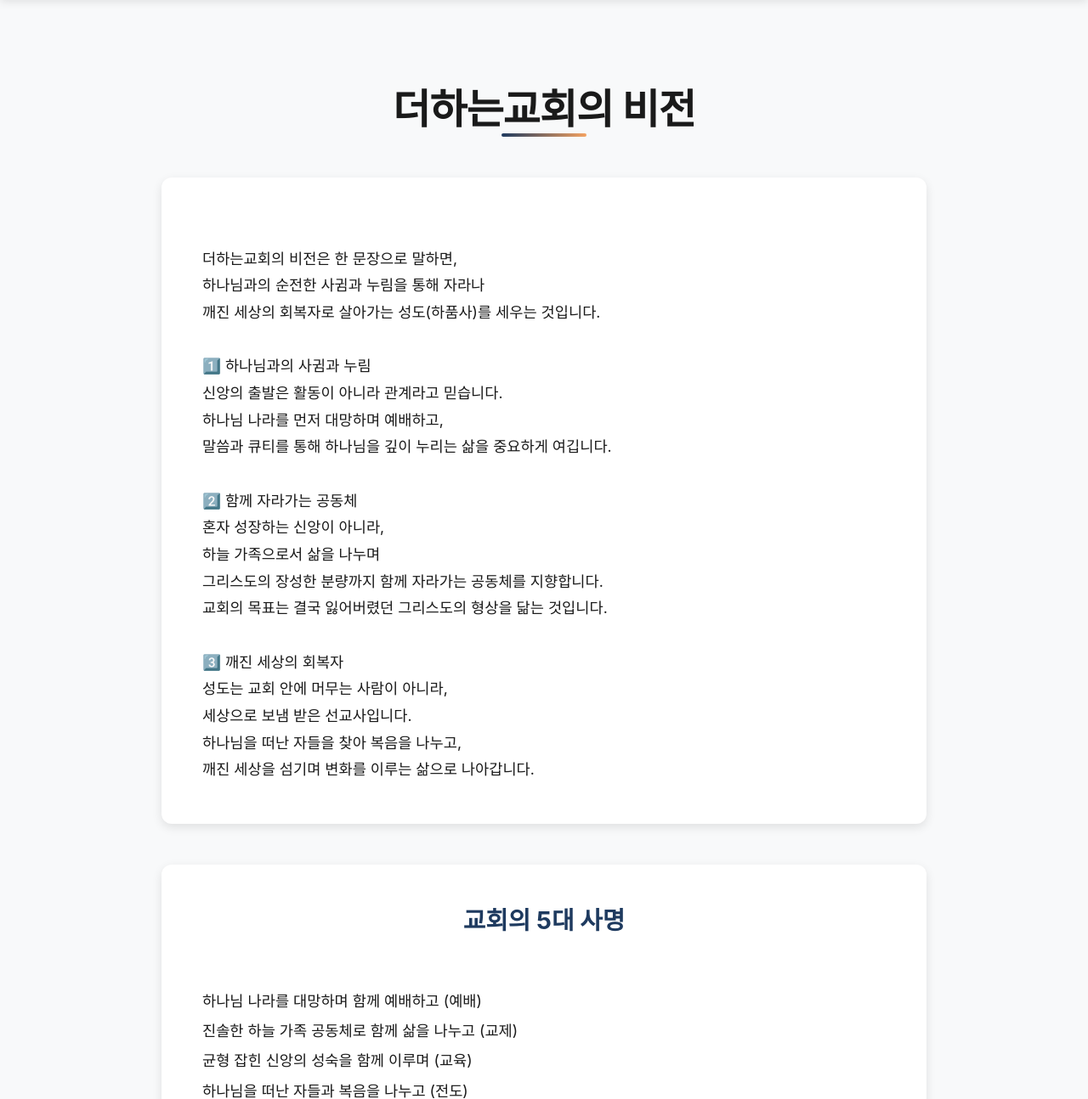
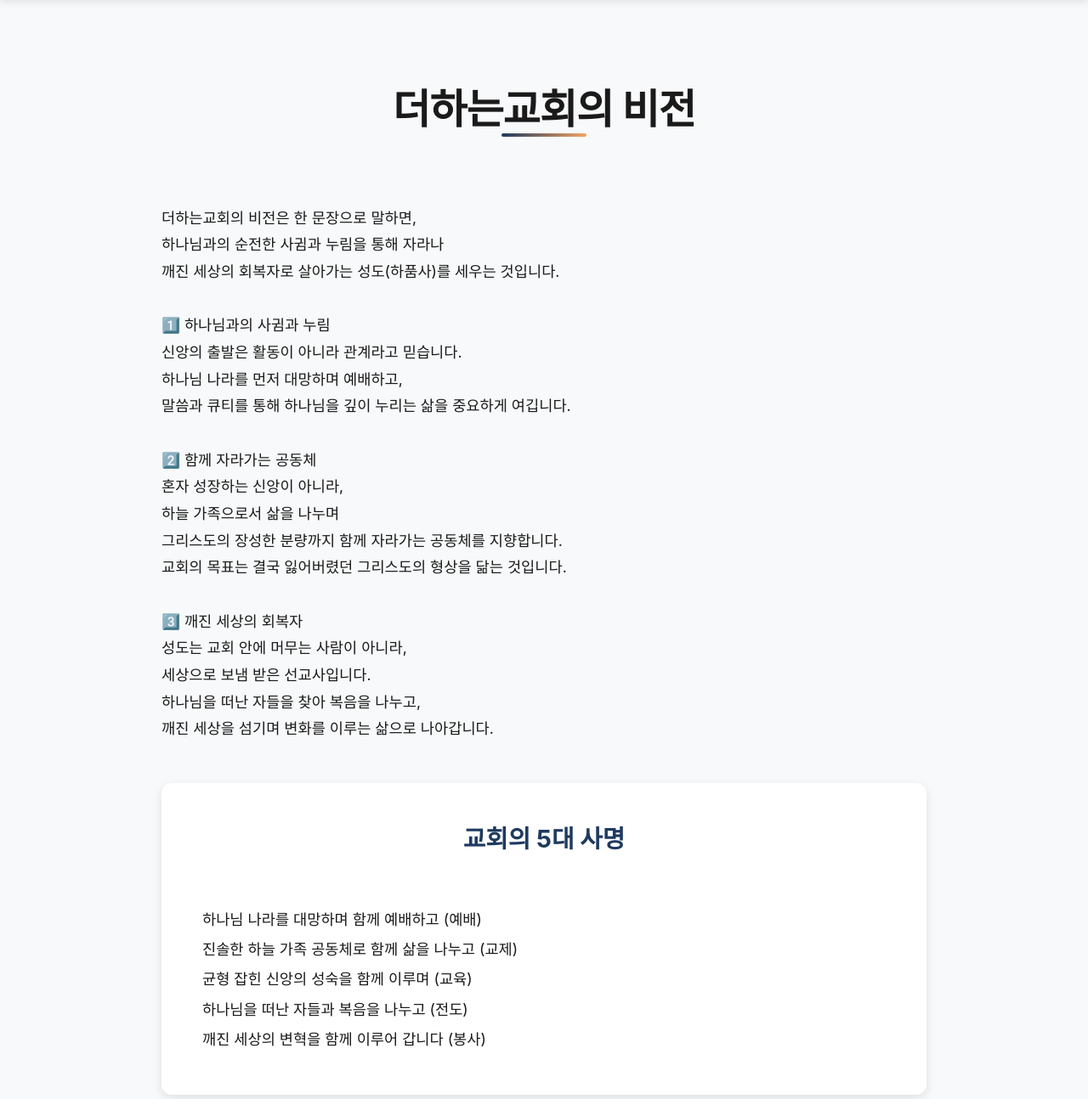
Before and after one commit to dhjin/church-website, a FastAPI app: page /about in a window 1280 px wide. Shown: the part 68-1362 px from the top of the page at 85% size. Run offline with FastAPI, Linux system fonts and the light colour scheme; data comes from the database, SQL or seed files in the repository.

Commit message:
Remove white box background from vision section
- Remove background-color, padding, border-radius, and box-shadow from .vision-section
- Keep only margin-bottom to maintain spacing
- This allows the section header to be visually outside the card container

Co-Authored-By: Claude Sonnet 4.5 <noreply@anthropic.com>

```diff
--- a/static/css/style.css
+++ b/static/css/style.css
@@ -1627,10 +1627,6 @@ html {
 }
 
 .vision-section {
-    background-color: var(--bg-white);
-    padding: 3rem;
-    border-radius: 12px;
-    box-shadow: var(--shadow);
     margin-bottom: 3rem;
 }
 
```
